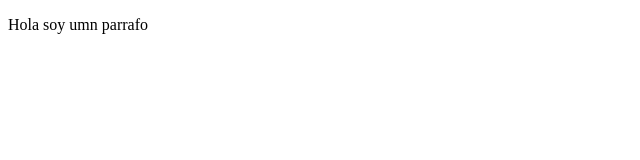
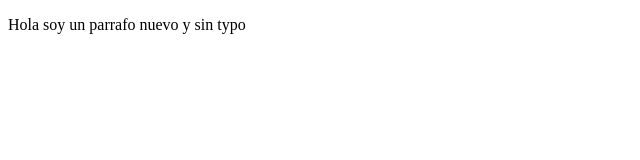
Before and after one commit to Matias-Villalobo/clase-repaso-git, a plain HTML site: page index.html in a window 1280 px wide. Shown: the whole page, without its empty margins (0-640 px from the left). Drawn offline with Linux system fonts and the light colour scheme.

Commit message:
Aca se modifico el tag parrafo

```diff
--- a/index.html
+++ b/index.html
@@ -7,6 +7,6 @@
     <title>Pagina</title>
 </head>
 <body>
-    <p>Hola soy umn parrafo</p>
+    <p>Hola soy un parrafo nuevo y sin typo</p>
 </body>
 </html>
```
